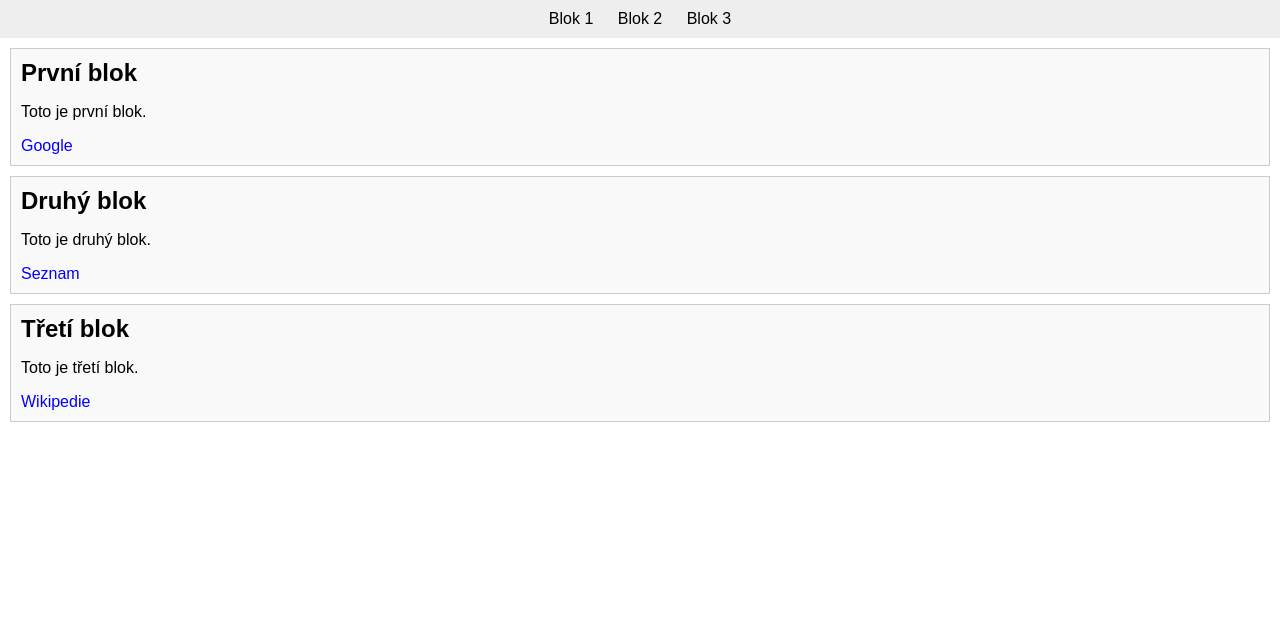
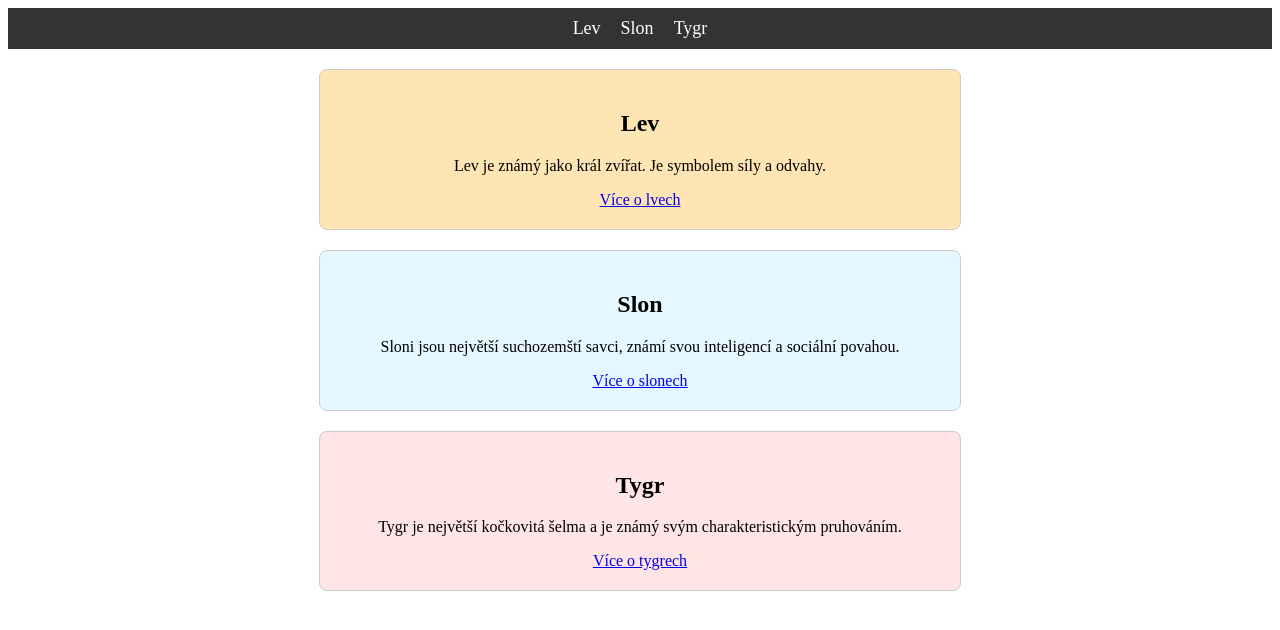
Before and after one commit to FRIES-roman/div-id-nav-fries, a plain HTML site: page index.html in a window 1280 px wide. Drawn offline with Linux system fonts and the light colour scheme.

Commit message:
Add files via upload

```diff
--- a/index.html
+++ b/index.html
@@ -3,33 +3,36 @@
 <head>
     <meta charset="UTF-8">
     <meta name="viewport" content="width=device-width, initial-scale=1.0">
-    <title>Jednoduchá stránka</title>
+    <title>Zvířata</title>
     <link rel="stylesheet" href="style.css">
 </head>
 <body>
 
-    <nav id="navigation">
-        <a href="#blok1">Blok 1</a>
-        <a href="#blok2">Blok 2</a>
-        <a href="#blok3">Blok 3</a>
+    <nav>
+        <ul>
+            <li><a href="#lev">Lev</a></li>
+            <li><a href="#slon">Slon</a></li>
+            <li><a href="#tygr">Tygr</a></li>
+        </ul>
     </nav>
 
-    <div id="blok1">
-        <h2>První blok</h2>
-        <p>Toto je první blok.</p>
-        <a href="https://www.google.com">Google</a>
+
+    <div id="lev">
+        <h2>Lev</h2>
+        <p>Lev je známý jako král zvířat. Je symbolem síly a odvahy.</p>
+        <a href="https://cs.wikipedia.org/wiki/Lev" target="_blank">Více o lvech</a>
     </div>
 
+    <div id="slon">
+        <h2>Slon</h2>
+        <p>Sloni jsou největší suchozemští savci, známí svou inteligencí a sociální povahou.</p>
+        <a href="https://cs.wikipedia.org/wiki/Slon" target="_blank">Více o slonech</a>
+    </div>
 
-    <div id="blok2">
-        <h2>Druhý blok</h2>
-        <p>Toto je druhý blok.</p>
-        <a href="https://www.seznam.cz">Seznam</a>
-    </div>
-    <div id="blok3">
-        <h2>Třetí blok</h2>
-        <p>Toto je třetí blok.</p>
-        <a href="https://www.wikipedia.org">Wikipedie</a>
+    <div id="tygr">
+        <h2>Tygr</h2>
+        <p>Tygr je největší kočkovitá šelma a je známý svým charakteristickým pruhováním.</p>
+        <a href="https://cs.wikipedia.org/wiki/Tygr" target="_blank">Více o tygrech</a>
     </div>
 </body>
 </html>
--- a/style.css
+++ b/style.css
@@ -1,43 +1,38 @@
-body {
-    font-family: Arial, sans-serif;
+nav {
+    background-color: #333;
+    padding: 10px;
+}
+nav ul {
+    list-style: none;
+    display: flex;
+    justify-content: center;
+    gap: 20px;
     margin: 0;
     padding: 0;
 }
+nav ul li a {
+    color: white;
+    text-decoration: none;
+    font-size: 18px;
+}
+nav ul li a:hover {
+    text-decoration: underline;
+}
 
-
-#navigation {
-    background-color: #eee;
-    padding: 10px;
+#lev, #slon, #tygr {
+    margin: 20px auto;
+    padding: 20px;
+    border: 1px solid #ccc;
+    border-radius: 8px;
+    max-width: 600px;
     text-align: center;
 }
-
-#navigation a {
-    margin: 0 10px;
-    text-decoration: none;
-    color: black;
+#lev {
+    background-color: #ffe5b4;
 }
-
-#navigation a:hover {
-    color: blue;
+#slon {
+    background-color: #e5f7ff;
 }
-
-
-#blok1, #blok2, #blok3 {
-    border: 1px solid #ccc;
-    padding: 10px;
-    margin: 10px;
-    background-color: #f9f9f9;
+#tygr {
+    background-color: #ffe5e5;
 }
-
-h2 {
-    margin: 0 0 10px;
-}
-
-a {
-    color: blue;
-    text-decoration: none;
-}
-
-a:hover {
-    text-decoration: underline;
-}
```
